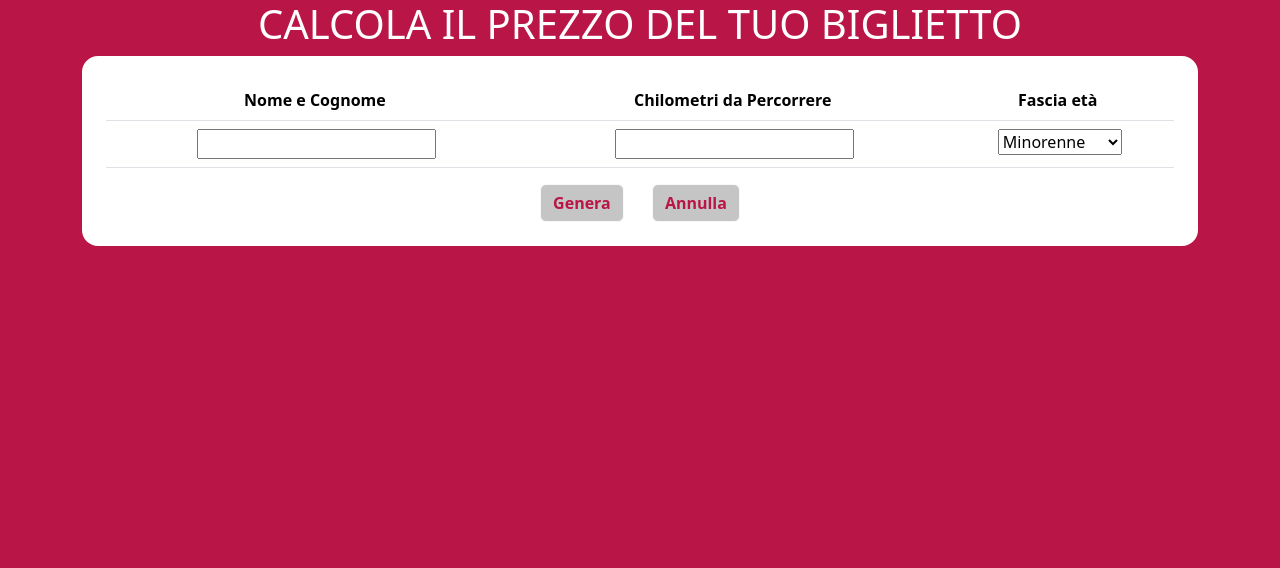
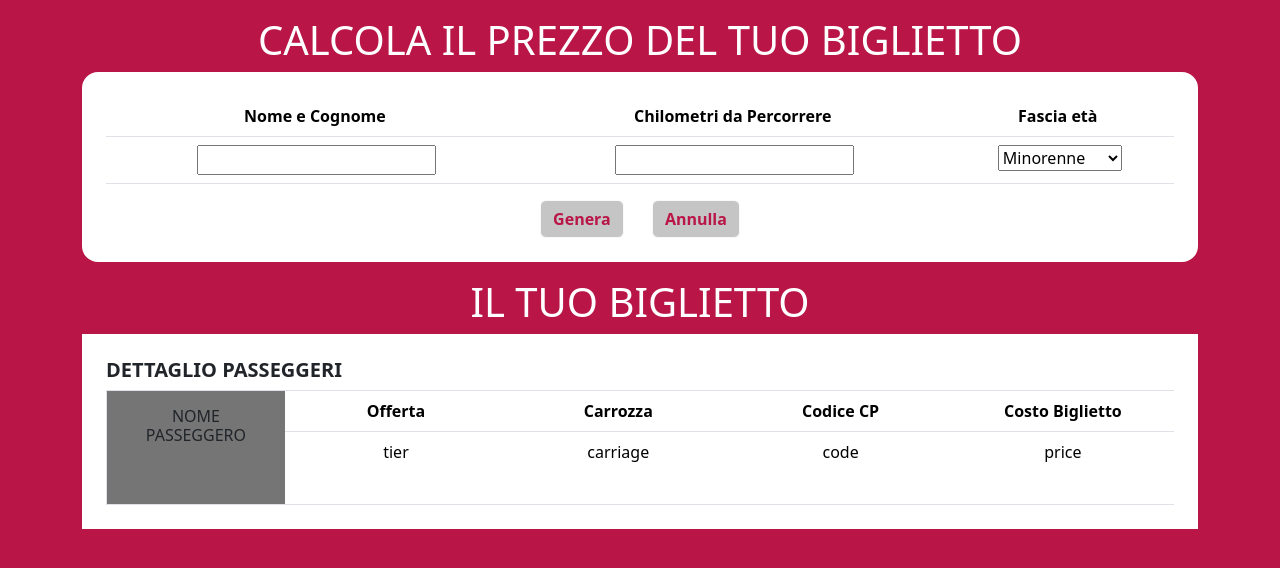
Before and after one commit to rebs-code/js-biglietto-treno-form, a plain HTML site: page index.html in a window 1280 px wide. Drawn offline with nearby package versions, Linux system fonts and the light colour scheme.

Commit message:
feat: create ticket structure

```diff
--- a/css/style.css
+++ b/css/style.css
@@ -12,6 +12,11 @@ input:focus {
 select:focus {
     background-color:  #b9154673;
     color: white;
+}
+
+#ticket-info table {
+    width: 100%;
+    table-layout: fixed;
 }
 
 /* VARIABLES */
--- a/index.html
+++ b/index.html
@@ -9,8 +9,8 @@
 </head>
 <body>
     <div class="main-container container text-center">
-        <h1 class="text-white font-weight-bold text-uppercase">Calcola il prezzo del tuo biglietto</h1>
-        <div class="bg-white rounded-4 p-4">
+        <h1 class="text-white font-weight-bold text-uppercase mt-3">Calcola il prezzo del tuo biglietto</h1>
+        <div class="bg-white rounded-4 p-4" id="ticket-form">
             <table class="table">
                 <thead>
                   <tr>
@@ -44,6 +44,45 @@
             <button type="button" id="cancel-button" class="btn btn-light text-pink bg-grey-light fw-bolder">Annulla</button>
 
         </div>
+        <h1 class="text-white font-weight-bold text-uppercase mt-3">Il tuo biglietto</h1>
+        <div class="bg-white p-4" id="ticket-info">
+            <h3 class="text-uppercase text-start fs-5 fw-bold">Dettaglio passeggeri</h3>
+            <div class="d-flex border border-end-0">
+                <div class="bg-grey p-3 col-2">
+                    <h4 class="text-uppercase fs-6">Nome passeggero</h4>
+                    <p id="passenger-name"></p>
+                </div>
+                <div>
+                    <table class="w-100 table">
+                        <thead>
+                          <tr>
+                            <th>Offerta</th>
+                            <th>Carrozza</th>
+                            <th>Codice CP</th>
+                            <th>Costo Biglietto</th>
+                          </tr>
+                        </thead>
+                        <tbody>
+                          <tr>
+                            <td class="border-0">
+                                <p id="tier">tier</p>
+                            </td>
+                            <td class="border-0">
+                                <p id="carriage">carriage</p>
+                            </td>
+                            <td class="border-0">
+                                <p id="code">code</p>
+                            </td>
+                            <td class="border-0">
+                                <p id="price">price</p>
+                            </td>
+                          </tr>
+                        </tbody>
+                    </table>
+                </div>
+            </div>
+
+        </div>
     </div>
 
 
```
